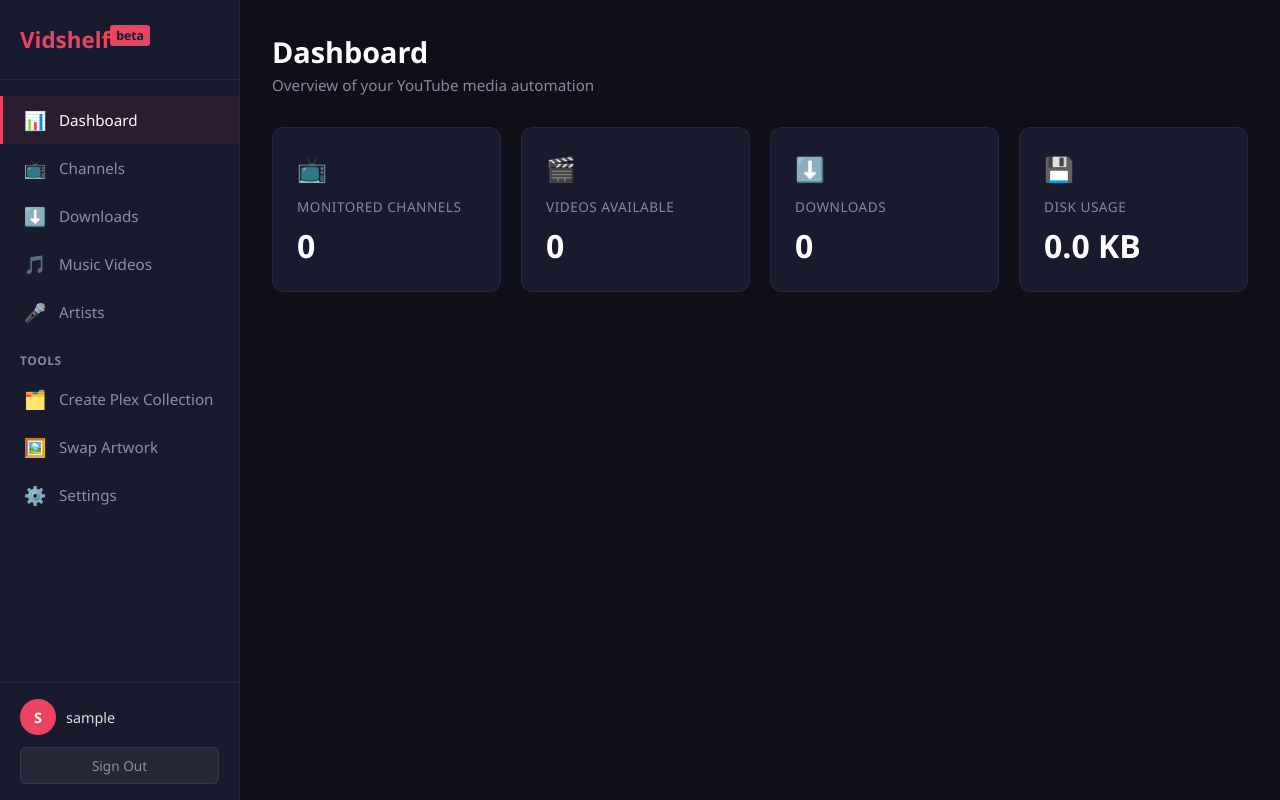
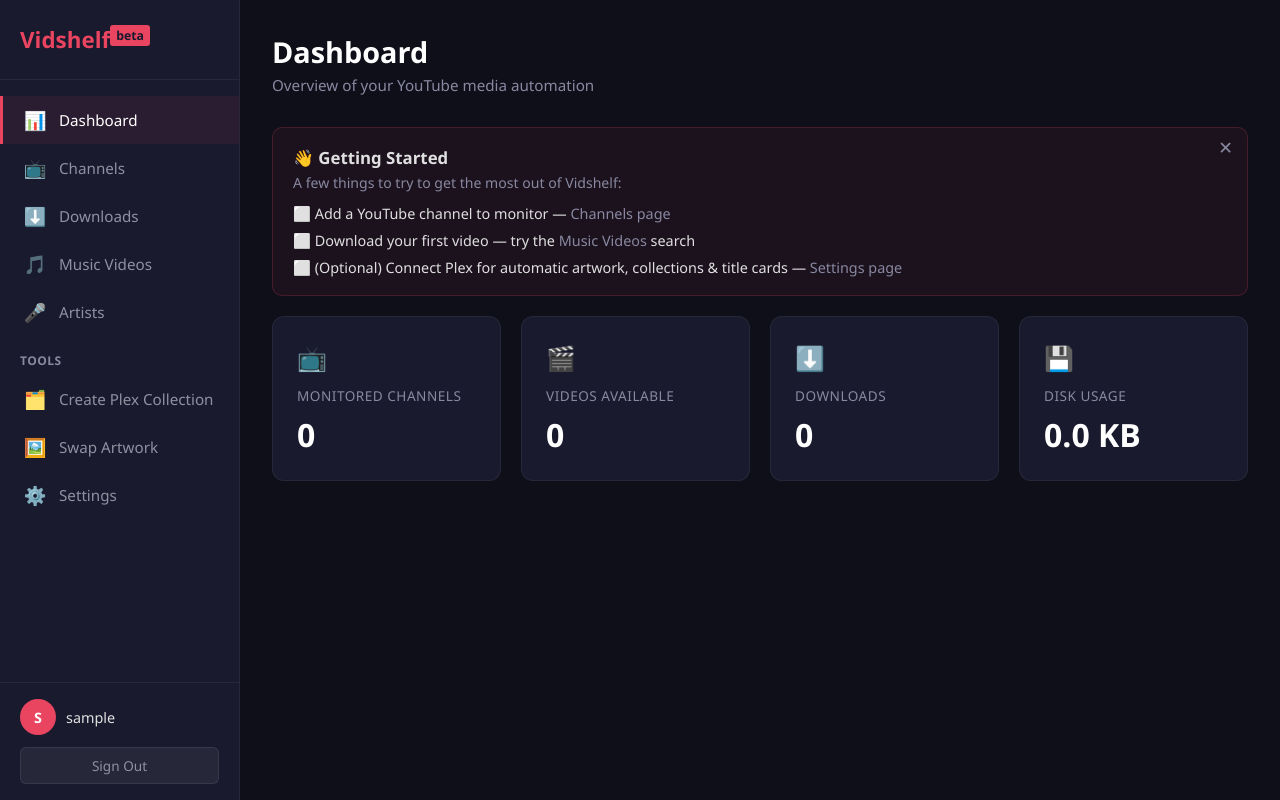
Before and after one commit to andysom25/Vidshelf, a Flask app: page /dashboard in a window 1280 px wide. Run offline with Flask 3, Linux system fonts and the light colour scheme; the visitor is signed in with stand-in values (Sample User, id 1); data that the repository does not hold is empty; some libraries are stand-ins or nearby versions.

Commit message:
Add first-run onboarding: dashboard checklist, login hint, simpler compose example
- Dashboard shows a dismissible "Getting Started" checklist (add a
  channel, download a video, optionally connect Plex) that auto-hides
  once the core steps are done
- Login page now points to the generated admin password in the logs
  instead of leaving new users with no clue where it came from
- README gains a minimal local-storage docker-compose example alongside
  the NAS/CIFS one, since most users won't have a network share

```diff
--- a/templates/dashboard.html
+++ b/templates/dashboard.html
@@ -701,6 +701,24 @@
                 <h1>Dashboard</h1>
                 <p>Overview of your YouTube media automation</p>
             </div>
+
+            <div id="getting-started-card" style="display:none;background:rgba(233,69,96,0.06);border:1px solid rgba(233,69,96,0.2);border-radius:10px;padding:18px 20px;margin-bottom:20px;position:relative;">
+                <button onclick="dismissGettingStarted()" title="Dismiss" style="position:absolute;top:12px;right:14px;background:none;border:none;color:#8888a0;font-size:1.1em;cursor:pointer;line-height:1;">✕</button>
+                <h3 style="margin:0 0 4px 0;font-size:1.05em;">👋 Getting Started</h3>
+                <p class="text-muted" style="margin:0 0 12px 0;font-size:0.88em;">A few things to try to get the most out of Vidshelf:</p>
+                <div style="display:flex;flex-direction:column;gap:8px;">
+                    <div id="gs-step-channel" class="gs-step" style="cursor:pointer;font-size:0.9em;" onclick="navigateTo('channels')">
+                        <span class="gs-step-icon">⬜</span> Add a YouTube channel to monitor — <span style="color:#8888a0;">Channels page</span>
+                    </div>
+                    <div id="gs-step-download" class="gs-step" style="cursor:pointer;font-size:0.9em;" onclick="navigateTo('music-videos')">
+                        <span class="gs-step-icon">⬜</span> Download your first video — try the <span style="color:#8888a0;">Music Videos</span> search
+                    </div>
+                    <div id="gs-step-plex" class="gs-step" style="cursor:pointer;font-size:0.9em;" onclick="navigateTo('settings')">
+                        <span class="gs-step-icon">⬜</span> (Optional) Connect Plex for automatic artwork, collections &amp; title cards — <span style="color:#8888a0;">Settings page</span>
+                    </div>
+                </div>
+            </div>
+
             <div class="stats-grid">
                 <div class="stat-card" onclick="navigateTo('channels')">
                     <div class="stat-icon">📺</div>
@@ -1321,6 +1339,8 @@
 
         // ---------- Dashboard Stats ----------
         async function loadDashboardStats() {
+            let channelCount = 0;
+            let downloadsCount = 0;
             try {
                 const [chResp, statsResp] = await Promise.all([
                     fetch('/api/channels'),
@@ -1329,13 +1349,15 @@
                 const chData = await chResp.json();
                 const statsData = await statsResp.json();
                 if (chData.channels) {
-                    document.getElementById('stat-channels').textContent = chData.channels.length;
+                    channelCount = chData.channels.length;
+                    document.getElementById('stat-channels').textContent = channelCount;
                 }
                 if (statsData.videos_count !== undefined) {
                     document.getElementById('stat-videos').textContent = statsData.videos_count;
                 }
                 if (statsData.downloads_count !== undefined) {
-                    document.getElementById('stat-downloads').textContent = statsData.downloads_count;
+                    downloadsCount = statsData.downloads_count;
+                    document.getElementById('stat-downloads').textContent = downloadsCount;
                 }
                 if (statsData.disk_usage !== undefined) {
                     const disk = statsData.disk_usage;
@@ -1352,6 +1374,55 @@
             } catch (e) {
                 console.error('Failed to load stats:', e);
             }
+            loadGettingStarted(channelCount, downloadsCount);
+        }
+
+        // ---------- Getting Started checklist ----------
+        const GETTING_STARTED_DISMISSED_KEY = 'vidshelf_getting_started_dismissed';
+
+        async function loadGettingStarted(channelCount, downloadsCount) {
+            const card = document.getElementById('getting-started-card');
+            if (localStorage.getItem(GETTING_STARTED_DISMISSED_KEY) === 'true') {
+                card.style.display = 'none';
+                return;
+            }
+
+            let plexConnected = false;
+            try {
+                const plexResp = await fetch('/api/plex/config');
+                const plexData = await plexResp.json();
+                plexConnected = !!plexData.token;
+            } catch (e) { /* leave plexConnected false if this fails */ }
+
+            const hasChannel = channelCount > 0;
+            const hasDownload = downloadsCount > 0;
+
+            // Once the two non-optional steps are done, there's nothing left
+            // this card can usefully remind someone about - auto-hide rather
+            // than making them dismiss it themselves. Plex stays optional by
+            // design (see README) so it doesn't gate auto-hiding.
+            if (hasChannel && hasDownload) {
+                card.style.display = 'none';
+                return;
+            }
+
+            card.style.display = 'block';
+            setGettingStartedStep('gs-step-channel', hasChannel);
+            setGettingStartedStep('gs-step-download', hasDownload);
+            setGettingStartedStep('gs-step-plex', plexConnected);
+        }
+
+        function setGettingStartedStep(elId, done) {
+            const el = document.getElementById(elId);
+            const icon = el.querySelector('.gs-step-icon');
+            icon.textContent = done ? '✅' : '⬜';
+            el.style.opacity = done ? '0.55' : '1';
+            el.style.textDecoration = done ? 'line-through' : 'none';
+        }
+
+        function dismissGettingStarted() {
+            localStorage.setItem(GETTING_STARTED_DISMISSED_KEY, 'true');
+            document.getElementById('getting-started-card').style.display = 'none';
         }
 
         // ---------- Channels ----------
--- a/templates/login.html
+++ b/templates/login.html
@@ -153,6 +153,12 @@
             </div>
             <button type="submit" class="btn-login">Sign In</button>
         </form>
+        <p style="margin-top:18px;font-size:0.78em;color:#707080;text-align:center;line-height:1.5;">
+            First time? Unless <code style="color:#a0a0b0;">ADMIN_USERNAME</code>/<code style="color:#a0a0b0;">ADMIN_PASSWORD</code>
+            were set, a random password was generated on first run — check
+            <code style="color:#a0a0b0;">docker compose logs</code> (or the console output) for a line starting with
+            <code style="color:#a0a0b0;">[SECURITY]</code>.
+        </p>
     </div>
 </body>
 </html>
```
Also changed, not shown: REFERENCE.md (+61 -0 lines), README.md.
